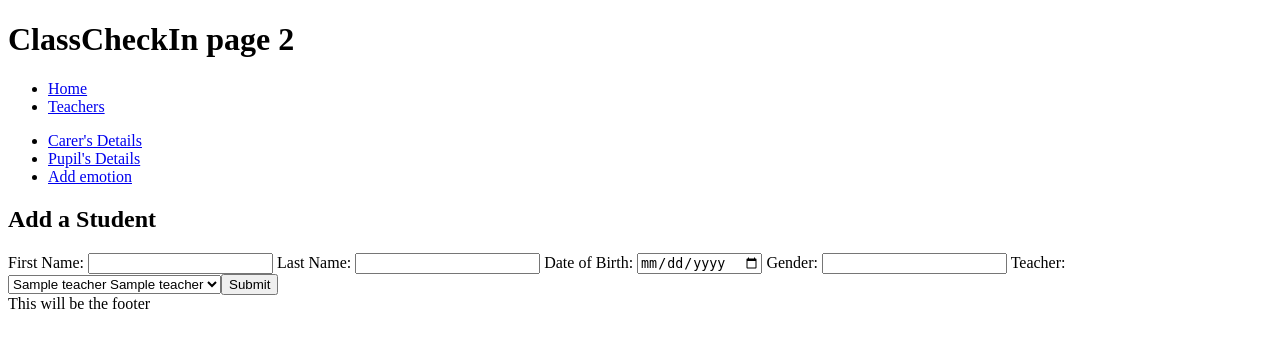
After one commit to Cordu7/class_check_in, a Flask app: page /pupils/new in a window 1280 px wide. The commit adds this page. Shown: the top 348 px of the page. Run offline with Flask 2, Linux system fonts and the light colour scheme; a database or web service that is not in the repository returns one stand-in record (values such as "Sample title"); some libraries are stand-ins or nearby versions.

Commit message:
added pupils/new route to controller and html

```diff
--- a/class_check_in/app.py
+++ b/class_check_in/app.py
@@ -2,12 +2,13 @@ from flask import Flask, render_template
 
 from controllers.teachers_controller import teachers_blueprint
 from controllers.carers_controller import carers_blueprint
-
+from controllers.pupils_controller import pupils_blueprint
 
 app = Flask(__name__)
 
 app.register_blueprint(teachers_blueprint)
 app.register_blueprint(carers_blueprint)
+app.register_blueprint(pupils_blueprint)
 
 
 @app.route("/")
--- a/class_check_in/controllers/pupils_controller.py
+++ b/class_check_in/controllers/pupils_controller.py
@@ -0,0 +1,79 @@
+from flask import Flask, render_template,request, redirect
+from flask import Blueprint
+from models.student import Student
+import repositories.pupil_repository as pupil_repository
+import repositories.teacher_repository as teacher_repository
+import datetime
+
+
+pupils_blueprint = Blueprint("pupils", __name__)
+
+@pupils_blueprint.route("/pupils")
+def pupils():
+    pupils = pupil_repository.select_all()
+    for pupil in pupils:
+        teacher=teacher_repository.select(pupil.teacher) # NEW
+    return render_template("teachers/pupils/index.html", pupils = pupils, teacher=teacher)
+
+
+
+@pupils_blueprint.route("/pupils/new")
+def new_pupil():
+    teachers = teacher_repository.select_all()
+    return render_template("teachers/pupils/new.html", teachers=teachers)
+
+# f_name, l_name, d_o_b, gender, teacher,
+# CREATE
+@pupils_blueprint.route("/pupils",  methods=['POST'])
+def create_pupil():
+    f_name  = request.form['f_name']
+    l_name = request.form['l_name']
+    d_o_b = request.form['d_o_b']
+    split_date = d_o_b.split('-')
+    d_o_b = datetime.date(int(split_date[0]), int(split_date[1]), int(split_date[2]))
+    gender= request.form['gender']
+    teacher_id= request.form['teacher_id']
+    teacher = teacher_repository.select(teacher_id)
+    new_pupil = Student(f_name, l_name, d_o_b, gender, teacher)
+    pupil_repository.save(new_pupil)
+    return redirect("/pupils")
+
+    # date_borrowed=request.form['date']
+    # split_date = date_borrowed.split('-')
+    # date_borrowed = datetime.date(int(split_date[0]), int(split_date[1]), int(split_date[2]))
+
+
+# SHOW
+# GET '/books/<id>'
+@pupils_blueprint.route("/pupils/<id>")
+def show_pupil(id):
+    pupil = pupil_repository.select(id)
+    return render_template('teachers/pupils/show.html', pupil = pupil)
+
+
+
+# EDIT
+# GET '/books/<id>/edit'
+@pupils_blueprint.route("/pupils/<id>/edit")
+def edit_pupil(id):
+    pupil = pupil_repository.select(id)
+    return render_template('teachers/pupils/edit.html', pupil = pupil)
+
+# UPDATE
+# PUT '/books/<id>'
+@pupils_blueprint.route("/pupils/<id>", methods=['POST'])
+def update_pupil(id):
+    f_name  = request.form['f_name']
+    l_name = request.form['l_name']
+    details = request.form['details']
+    phone_num= request.form['phone_num']
+    pupil = Student(f_name, l_name, details, phone_num, id)
+    pupil_repository.update(pupil)
+    return redirect('/pupils')
+
+
+# DELETE '/books/<id>'
+@pupils_blueprint.route("/pupils/<id>/delete", methods=['POST'])
+def delete_pupil(id):
+    pupil_repository.delete(id)
+    return redirect('/pupils')
--- a/class_check_in/db/class_check_in.sql
+++ b/class_check_in/db/class_check_in.sql
@@ -32,7 +32,6 @@ CREATE TABLE students(
     d_o_b VARCHAR(255),
     gender VARCHAR(255),
     teacher INT NOT NULL REFERENCES teachers(id) ON DELETE CASCADE
-
     );
 
 CREATE TABLE carers_students (
--- a/class_check_in/models/student.py
+++ b/class_check_in/models/student.py
@@ -1,9 +1,8 @@
 class Student:
-    def __init__(self,f_name, l_name, d_o_b, gender, teacher, carer, id= None):
+    def __init__(self,f_name, l_name, d_o_b, gender, teacher, id= None):
         self.f_name = f_name
         self.l_name = l_name
-        self.d_0_b = d_o_b
+        self.d_o_b = d_o_b
         self.gender = gender
         self.teacher = teacher
-        self.carer = carer
         self.id = id
--- a/class_check_in/templates/basetwo.html
+++ b/class_check_in/templates/basetwo.html
@@ -23,7 +23,7 @@
       <nav>
         <ul class="menutwo">
           <li><a href="/carers">Carer's Details</a></li>
-          <li><a href="/students">Student's Details</a></li>
+          <li><a href="/pupils">Pupil's Details</a></li>
           <li><a href="/emotions">Add emotion</a></li>
         </ul>
       </nav>
--- /dev/null
+++ b/class_check_in/templates/teachers/pupils/new.html
@@ -0,0 +1,32 @@
+{% extends "basetwo.html" %}
+{% block content %}
+
+<h2>Add a Student</h2>
+
+<form action="/pupils" method="POST">
+    <div>
+        <label for="f_name">First Name:</label>
+        <input type="text" id="f_name" name="f_name">
+
+        <label for="l_name">Last Name:</label>
+        <input type="text" id="l_name" name="l_name">
+
+        <label for="d_o_b">Date of Birth:</label>
+        <input type="date" name ="d_o_b" id="d_o_b">
+
+        <label for="gender">Gender:</label>
+        <input type="text" id="gender" name="gender">
+
+        <label for="teacher_id">Teacher:</label>
+        <select id="teacher_id" name="teacher_id">
+        {% for teacher in teachers %}
+        <option value="{{ teacher.id }}">{{ teacher.f_name }} {{ teacher.l_name }}</option>
+        {% endfor %} <br>
+
+        <div>
+            <input type="submit">
+        </div>
+    </form>
+    </div>
+</form>
+{% endblock %}
```
Also changed, not shown: class_check_in/repositories/pupil_repository.py (added, +55 -0 lines), class_check_in/templates/teachers/pupils/index.html (added, +35 -0 lines), class_check_in/tests/student_test.py (+1 -4 lines), class_check_in/templates/teachers/pupils/edit.html (added), class_check_in/templates/teachers/pupils/show.html (added), class_check_in/templates/teachers/view_emotions/index.html (added).
